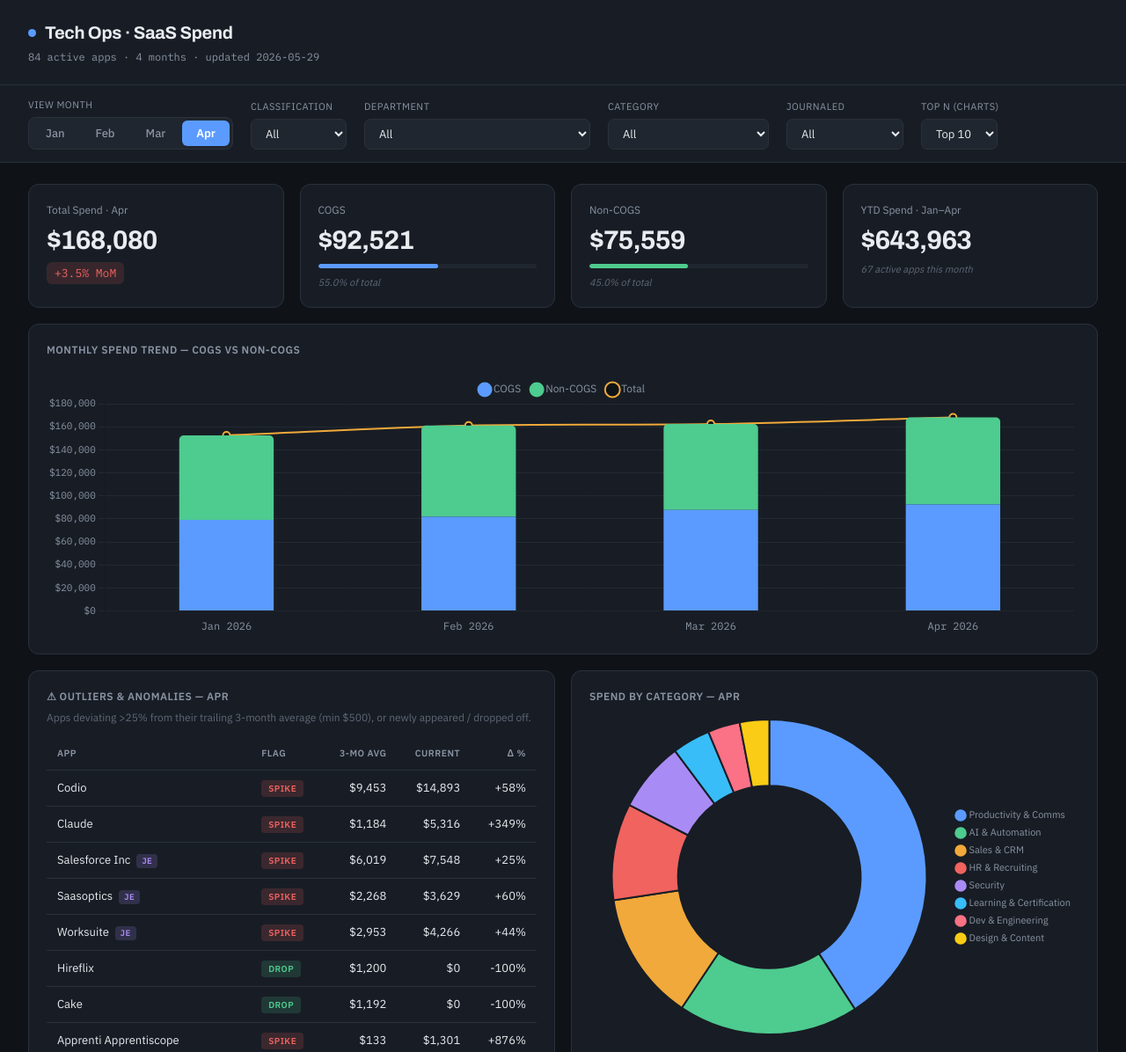
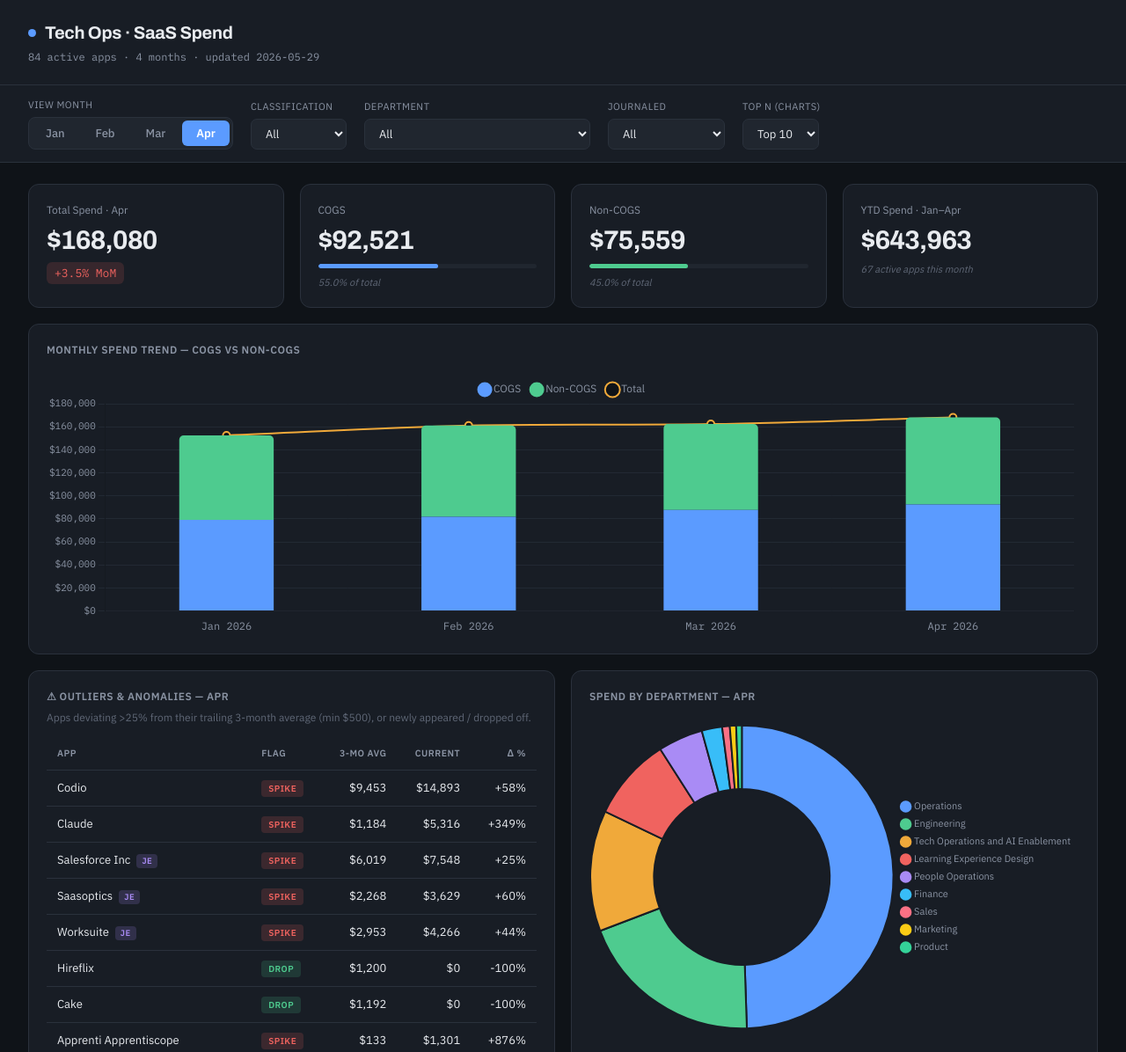
Before and after one commit to correlation-one/Tech-Ops-SaaS-Dashboard, a plain HTML site: page index.html in a window 1280 px wide. Shown: the top 1196 px of the page at 88% size. Drawn offline with nearby package versions, Linux system fonts and the light colour scheme.

Commit message:
Donut now shows Spend by Department; removed redundant dept bar chart and category filter; category kept only in bottom table

```diff
--- a/index.html
+++ b/index.html
@@ -174,7 +174,6 @@
   <div><label>View Month</label><div class="month-switch" id="monthSwitch"></div></div>
   <div><label>Classification</label><select id="classSelect"><option value="all">All</option><option value="COGS">COGS</option><option value="Non-COGS">Non-COGS</option></select></div>
   <div><label>Department</label><select id="deptSelect"><option value="all">All</option></select></div>
-  <div><label>Category</label><select id="catSelect"><option value="all">All</option></select></div>
   <div><label>Journaled</label><select id="journaledSelect"><option value="all">All</option><option value="yes">Journaled only</option><option value="no">Not journaled</option></select></div>
   <div><label>Top N (charts)</label><select id="topNSelect"><option value="5">Top 5</option><option value="10" selected>Top 10</option><option value="15">Top 15</option><option value="999">All</option></select></div>
 </div>
@@ -204,8 +203,8 @@
 
   <!-- Department donut -->
   <div class="card chart-half">
-    <h3>Spend by Category — <span id="catMonth"></span></h3>
-    <div class="chart-container tall"><canvas id="categoryChart"></canvas></div>
+    <h3>Spend by Department — <span id="deptDonutMonth"></span></h3>
+    <div class="chart-container tall"><canvas id="deptDonut"></canvas></div>
   </div>
 
   <!-- MoM movers -->
@@ -218,14 +217,10 @@
     <table><thead><tr><th>App</th><th>Class</th><th class="num">Prev</th><th class="num">Current</th><th class="num">Δ $</th></tr></thead><tbody id="topDecreases"></tbody></table>
   </div>
 
-  <!-- Top apps + department -->
-  <div class="card chart-twothirds">
+  <!-- Top apps (full width) -->
+  <div class="card chart-wide">
     <h3>Top Apps by Spend — <span id="topMonth"></span></h3>
     <div class="chart-container tall"><canvas id="topAppsChart"></canvas></div>
-  </div>
-  <div class="card chart-third">
-    <h3>Spend by Department — <span id="deptMonth"></span></h3>
-    <div class="chart-container tall"><canvas id="deptChart"></canvas></div>
   </div>
 
   <!-- Renewal calendar (from Notion) -->
@@ -308,13 +303,10 @@ async function load() {
   document.getElementById("monthSwitch").innerHTML = DATA.monthLabels.map((l,i)=>
     `<button class="month-btn ${i===activeMonth?'active':''}" data-i="${i}" onclick="setMonth(${i})">${l}</button>`).join("");
 
-  // Populate dept + category dropdowns
+  // Populate department dropdown
   const depts = [...new Set(DATA.apps.map(a=>a.department).filter(Boolean))].sort();
   document.getElementById("deptSelect").innerHTML = '<option value="all">All</option>' + depts.map(d=>`<option>${d}</option>`).join("");
-  const cats = [...new Set(DATA.apps.map(a=>a.category).filter(Boolean))].sort();
-  document.getElementById("catSelect").innerHTML = '<option value="all">All</option>' + cats.map(c=>`<option>${c}</option>`).join("");
-
-  ["classSelect","deptSelect","catSelect","journaledSelect","topNSelect"].forEach(id=>
+  ["classSelect","deptSelect","journaledSelect","topNSelect"].forEach(id=>
     document.getElementById(id).addEventListener("change", render));
   document.getElementById("searchBox").addEventListener("input", renderTable);
 
@@ -326,12 +318,10 @@ function setMonth(i){ activeMonth = i; document.querySelectorAll(".month-btn").f
 function filteredApps() {
   const cls = document.getElementById("classSelect").value;
   const dept = document.getElementById("deptSelect").value;
-  const cat = document.getElementById("catSelect").value;
   const jr = document.getElementById("journaledSelect").value;
   return DATA.apps.filter(a=>{
     if (cls!=="all" && a.classification!==cls) return false;
     if (dept!=="all" && a.department!==dept) return false;
-    if (cat!=="all" && a.category!==cat) return false;
     if (jr==="yes" && !a.journaled) return false;
     if (jr==="no" && a.journaled) return false;
     return true;
@@ -358,7 +348,7 @@ function draw(id, type, data, opts) {
 function render() {
   const idx = activeMonth, apps = filteredApps();
   const ML = DATA.monthLabels;
-  ["kpiMonthLabel","anomMonth","catMonth","topMonth","deptMonth"].forEach(id=>document.getElementById(id).textContent = ML[idx]);
+  ["kpiMonthLabel","anomMonth","deptDonutMonth","topMonth"].forEach(id=>document.getElementById(id).textContent = ML[idx]);
   document.getElementById("kpiYtdMonth").textContent = ML[idx];
 
   const totals = DATA.months.map((_,i)=>apps.reduce((s,a)=>s+a.spend[i],0));
@@ -405,13 +395,14 @@ function render() {
     y:{ticks:{color:axisColor,font:{family:"IBM Plex Sans",size:11}},grid:{display:false}}
   }}));
 
-  // Category donut
-  const catTot={}; apps.forEach(a=>{ if(a.category) catTot[a.category]=(catTot[a.category]||0)+a.spend[idx]; });
-  const cats = Object.entries(catTot).filter(([,v])=>v>0).sort((a,b)=>b[1]-a[1]);
-  draw("categoryChart","doughnut",{
-    labels:cats.map(c=>c[0]),
-    datasets:[{data:cats.map(c=>c[1]),backgroundColor:CATCOLORS,borderColor:"#181d25",borderWidth:2}]
-  }, chartOpts({cutout:"58%",plugins:{legend:{position:"right",labels:{color:"#8a93a3",font:{family:"IBM Plex Sans",size:11},usePointStyle:true,pointStyle:"circle",boxWidth:8,padding:9}}}}));
+  // Department donut
+  const deptTotDonut={}; apps.forEach(a=>{ const d=a.department||"Other"; deptTotDonut[d]=(deptTotDonut[d]||0)+a.spend[idx]; });
+  const deptSlices = Object.entries(deptTotDonut).filter(([,v])=>v>0).sort((a,b)=>b[1]-a[1]);
+  draw("deptDonut","doughnut",{
+    labels:deptSlices.map(d=>d[0]),
+    datasets:[{data:deptSlices.map(d=>d[1]),backgroundColor:CATCOLORS,borderColor:"#181d25",borderWidth:2}]
+  }, chartOpts({cutout:"58%",plugins:{legend:{position:"right",labels:{color:"#8a93a3",font:{family:"IBM Plex Sans",size:11},usePointStyle:true,pointStyle:"circle",boxWidth:8,padding:9}},
+    tooltip:{backgroundColor:"#20262f",titleColor:"#e8ebef",bodyColor:"#8a93a3",borderColor:"#2a313c",borderWidth:1,padding:11,titleFont:{family:"IBM Plex Sans",weight:"600"},bodyFont:{family:"IBM Plex Mono"},callbacks:{label:c=>" "+c.label+": "+fmt(c.raw)}}}}));
 
   // MoM movers
   const movers = idx>0 ? apps.map(a=>{const cur=a.spend[idx],prev=a.spend[idx-1];return{...a,cur,prev,delta:cur-prev,pct:prev===0?(cur>0?Infinity:0):(cur-prev)/prev*100};}).filter(m=>m.delta!==0) : [];
@@ -427,14 +418,6 @@ function render() {
       {label:"Projected",data:proj,borderColor:"#f0a93a",borderDash:[6,4],fill:false,tension:.3,borderWidth:2,pointRadius:2}
     ]
   }, chartOpts({scales:{x:{ticks:{color:axisColor,font:{family:"IBM Plex Mono",size:11}},grid:{display:false}},y:{ticks:{color:axisColor,font:{family:"IBM Plex Mono",size:11},callback:v=>fmt(v)},grid:{color:gridColor}}}}));
-
-  // Department
-  const deptTot={}; apps.forEach(a=>{const d=a.department||"Other";deptTot[d]=(deptTot[d]||0)+a.spend[idx];});
-  const depts = Object.entries(deptTot).filter(([,v])=>v>0).sort((a,b)=>b[1]-a[1]);
-  draw("deptChart","bar",{
-    labels:depts.map(d=>d[0]),
-    datasets:[{label:"Spend",data:depts.map(d=>d[1]),backgroundColor:"#a98bf5",borderRadius:4}]
-  }, chartOpts({indexAxis:"y",plugins:{legend:{display:false}},scales:{x:{ticks:{color:axisColor,font:{family:"IBM Plex Mono",size:10},callback:v=>fmt(v)},grid:{color:gridColor}},y:{ticks:{color:axisColor,font:{family:"IBM Plex Sans",size:10}},grid:{display:false}}}}));
 
   // Anomalies
   const anomalies=[];
```
